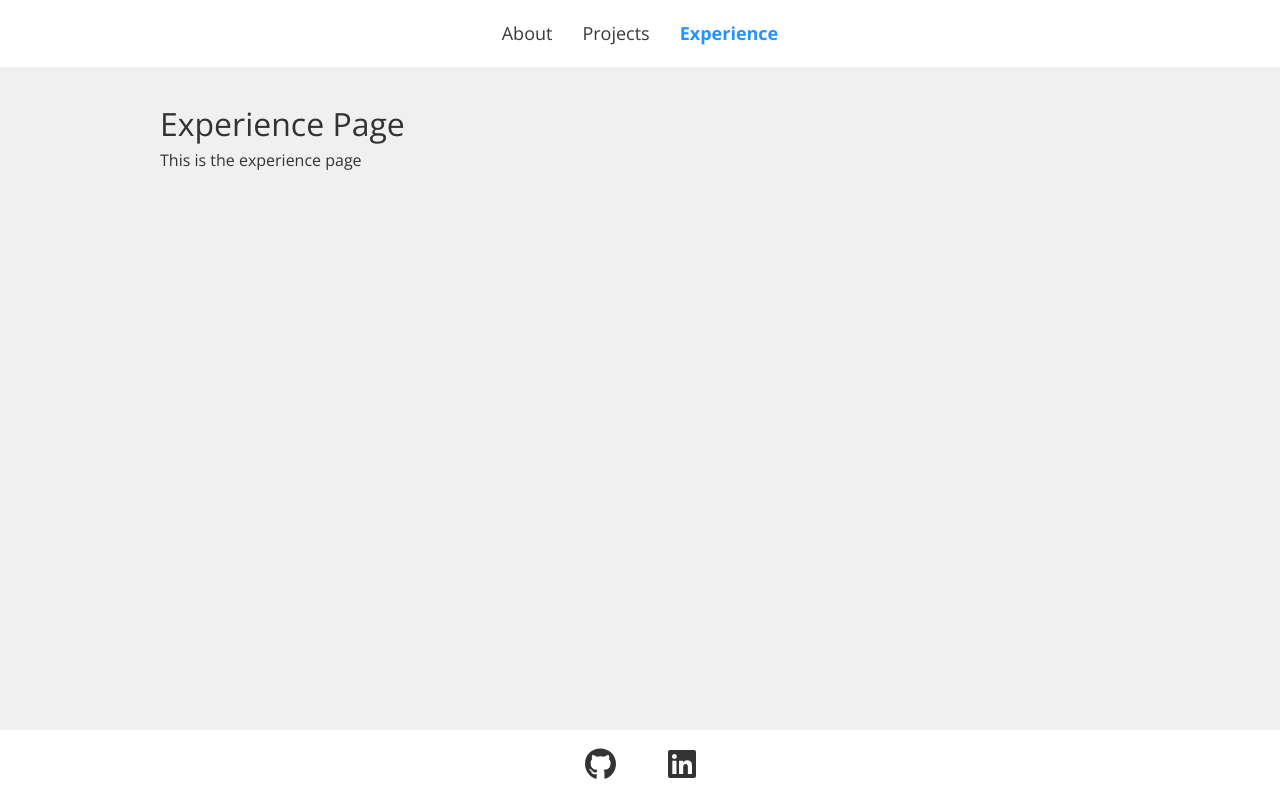
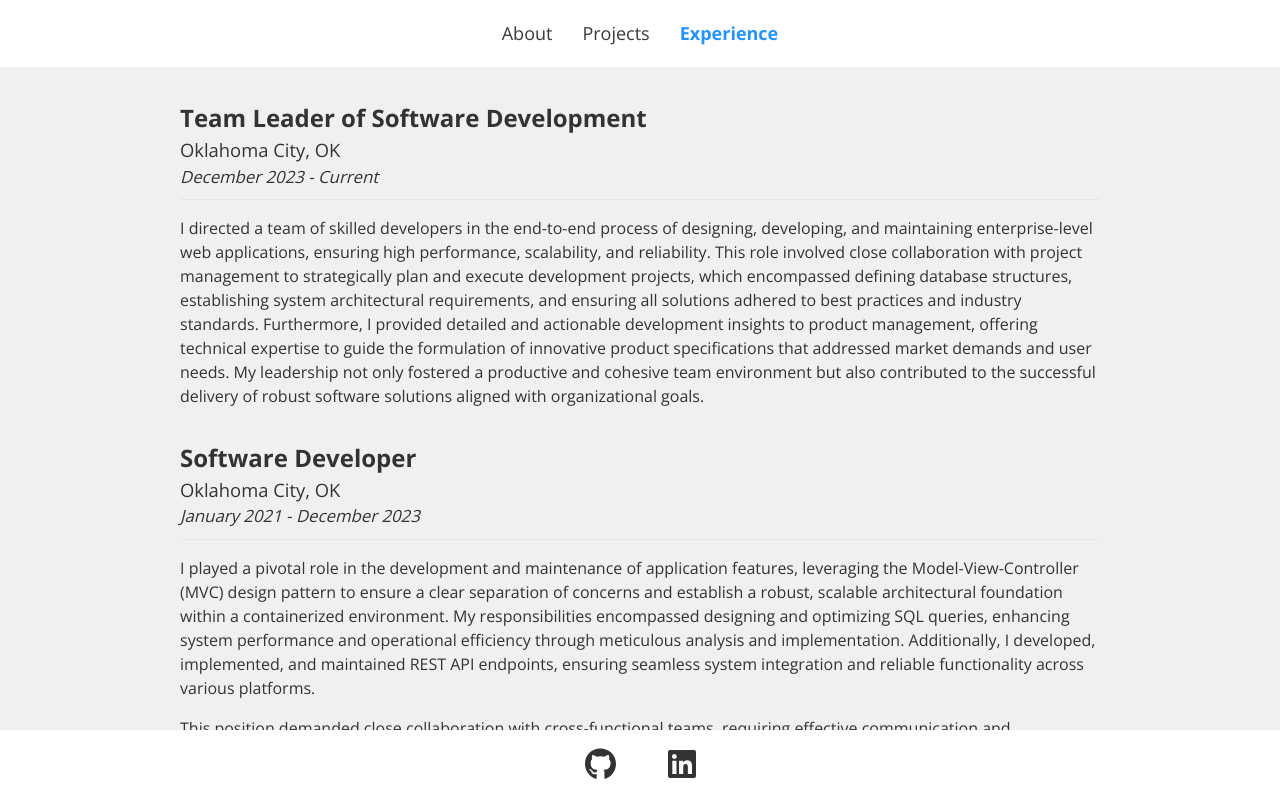
Before and after one commit to cww2697/portfolio, a Next.js app: page /experience in a window 1280 px wide. Shown: the top 798 px of the page. Built offline with nearby package versions, Linux system fonts and the light colour scheme.

Commit message:
Add experience page

```diff
--- /dev/null
+++ b/src/app/components/ExperienceItem/ExperienceListItem.module.css
@@ -0,0 +1,25 @@
+.experienceItemContainer {
+    padding: 0 20px 32px 20px;
+}
+.experienceItemContainer h1{
+    font-size: 1.5em;
+    font-weight: bold;
+}
+
+.companyInfoContainer{
+    display: inline-block;
+    padding-bottom: 10px;
+}
+.companyInfoContainer h2 {
+    display: inline-block;
+    padding-inline-end: 16px;
+    font-size: 1.15em
+}
+.companyInfoContainer h3 {
+    font-size: 1.05em;
+    font-style: italic;
+}
+
+.experienceItemContainer p {
+    padding-top: 16px
+}
--- /dev/null
+++ b/src/app/components/ExperienceItem/ExperienceListItem.tsx
@@ -0,0 +1,46 @@
+import styles from "./ExperienceListItem.module.css"
+import React from "react";
+
+interface ExperienceListItemProps {
+    position: string;
+    company: string|undefined;
+    city: string;
+    state: string;
+    descLine1: string;
+    descLine2: string|undefined;
+    startDate: string;
+    endDate: string;
+}
+
+const ExperienceListItem: React.FC<ExperienceListItemProps> = ({
+    position,
+    company,
+    city,
+    state,
+    descLine1,
+    descLine2,
+    startDate,
+    endDate
+})=> {
+    return (
+        <>
+            <div className={styles.experienceItemContainer}>
+                <h1>{position}</h1>
+                <div className={styles.companyInfoContainer}>
+                    {company && (
+                        <h2>{company}</h2>
+                    )}
+                    <h2>{city}, {state}</h2>
+                    <h3>{startDate} - {endDate}</h3>
+                </div>
+
+                <hr />
+                <p>{descLine1}</p>
+                {descLine2 && (
+                    <p>{descLine2}</p>
+                )}
+            </div>
+        </>
+    )
+}
+export default ExperienceListItem;
--- a/src/app/components/ListItem/ListItem.tsx
+++ /dev/null
@@ -1,16 +0,0 @@
-import React from "react";
-
-interface ListItemProps {
-    text: string;
-}
-
-const ListItem:  React.FC<ListItemProps> = ({ text }) => {
-    return (
-        <li className="text-body-color flex text-base">
-            <span className="bg-primary mr-2 mt-2 flex h-2 w-full max-w-[8px] items-center justify-center rounded-full text-base"></span>
-            {text}
-        </li>
-    );
-};
-
-export default ListItem;
--- a/src/app/experience/page.tsx
+++ b/src/app/experience/page.tsx
@@ -1,18 +1,35 @@
+import data from "../values/experience.json";
+import ExperienceListItem from "@/app/components/ExperienceItem/ExperienceListItem";
+
 export default function Page() {
-    /*interface Experience {
+    interface Experience {
         id: number;
         position: string;
-        company: string;
-        desc: string;
+        company?: string;
+        city: string;
+        state: string;
+        descLine1: string;
+        descLine2?: string
         startDate: string;
         endDate: string;
-    }*/
+    }
 
     return (
         <>
             <div className="contentContainer">
-                <h1>Experience Page</h1>
-                <p>This is the experience page</p>
+                {Object.values(data).reverse().map((experience: Experience) => (
+                    <ExperienceListItem
+                        key={experience.id}
+                        position={experience.position}
+                        company={experience.company}
+                        city={experience.city}
+                        state={experience.state}
+                        descLine1={experience.descLine1}
+                        descLine2={experience.descLine2}
+                        startDate={experience.startDate}
+                        endDate={experience.endDate}
+                    />
+                ))}
             </div>
         </>
     );
--- a/src/app/globals.css
+++ b/src/app/globals.css
@@ -65,3 +65,11 @@ p {
   font-size: 1em; /* Adjust the font size for p */
   margin: 0;
 }
+
+
+@media (max-width: 768px) {
+  /* Adjust this value based on your mobile breakpoint */
+  .contentContainer {
+    width: 97%;
+  }
+}
--- a/src/app/values/experience.json
+++ b/src/app/values/experience.json
@@ -1,2 +1,31 @@
-[
-]
+{
+  "2" : {
+    "id": 2,
+    "position": "Team Leader of Software Development",
+    "city": "Oklahoma City",
+    "state": "OK",
+    "descLine1": "I directed a team of skilled developers in the end-to-end process of designing, developing, and maintaining enterprise-level web applications, ensuring high performance, scalability, and reliability. This role involved close collaboration with project management to strategically plan and execute development projects, which encompassed defining database structures, establishing system architectural requirements, and ensuring all solutions adhered to best practices and industry standards. Furthermore, I provided detailed and actionable development insights to product management, offering technical expertise to guide the formulation of innovative product specifications that addressed market demands and user needs. My leadership not only fostered a productive and cohesive team environment but also contributed to the successful delivery of robust software solutions aligned with organizational goals.",
+    "startDate": "December 2023",
+    "endDate": "Current"
+  },
+  "1" : {
+    "id": 1,
+    "position": "Software Developer",
+    "city": "Oklahoma City",
+    "state": "OK",
+    "descLine1": "I played a pivotal role in the development and maintenance of application features, leveraging the Model-View-Controller (MVC) design pattern to ensure a clear separation of concerns and establish a robust, scalable architectural foundation within a containerized environment. My responsibilities encompassed designing and optimizing SQL queries, enhancing system performance and operational efficiency through meticulous analysis and implementation. Additionally, I developed, implemented, and maintained REST API endpoints, ensuring seamless system integration and reliable functionality across various platforms.",
+    "descLine2": "This position demanded close collaboration with cross-functional teams, requiring effective communication and coordination to drive the software development lifecycle from initial planning and conceptualization to successful deployment. Through these efforts, I ensured alignment with project objectives while delivering high-quality, scalable, and efficient software solutions that met organizational goals.",
+    "startDate": "January 2021",
+    "endDate": "December 2023"
+  },
+  "0" : {
+    "id": 0,
+    "position": "Web Manager",
+    "company": "Amarillo Medical Oxygen",
+    "city": "Amarillo",
+    "state": "TX",
+    "descLine1": "I was responsible for developing and maintaining the company website, leveraging HTML, CSS, and JavaScript to create a responsive and visually engaging platform that prioritized user experience and accessibility across devices. Beyond development, I managed web advertisement campaigns through Google AdSense, optimizing ad placements and strategies to maximize user engagement and generate revenue growth. My responsibilities also included conducting comprehensive web traffic analysis using Google Analytics, where I monitored key performance indicators, identified trends, and provided actionable insights that informed website enhancements and strategic decisions. These efforts not only improved the website’s functionality and appeal but also supported broader organizational objectives by driving higher engagement and ensuring alignment with business goals.",
+    "startDate": "January 2020",
+    "endDate": "December 2020"
+  }
+}
```
